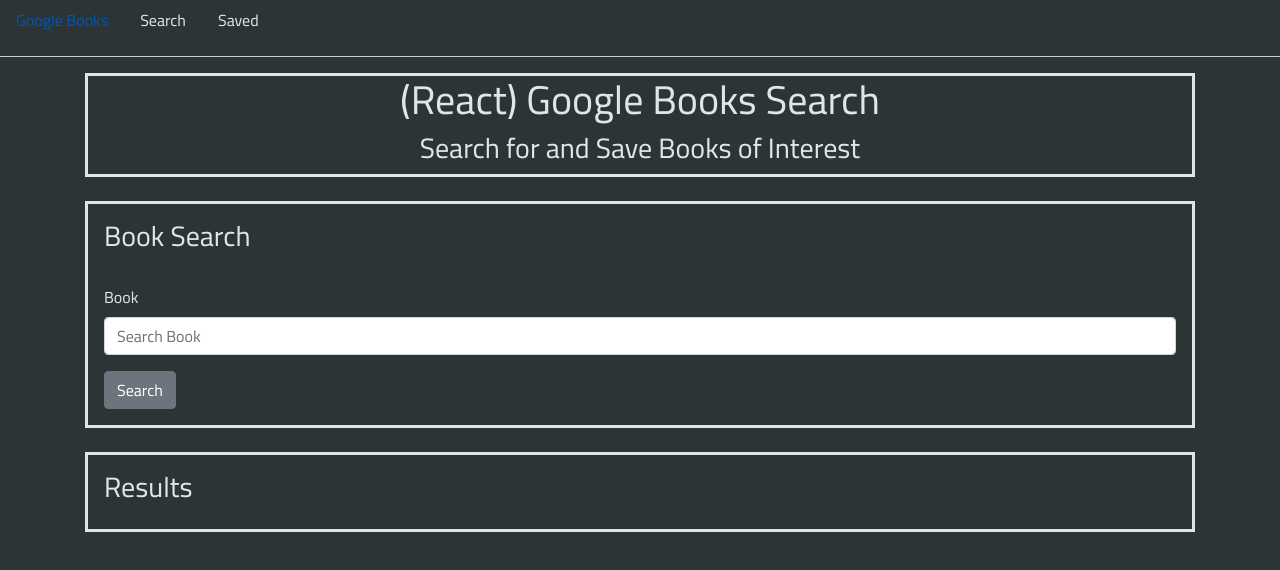
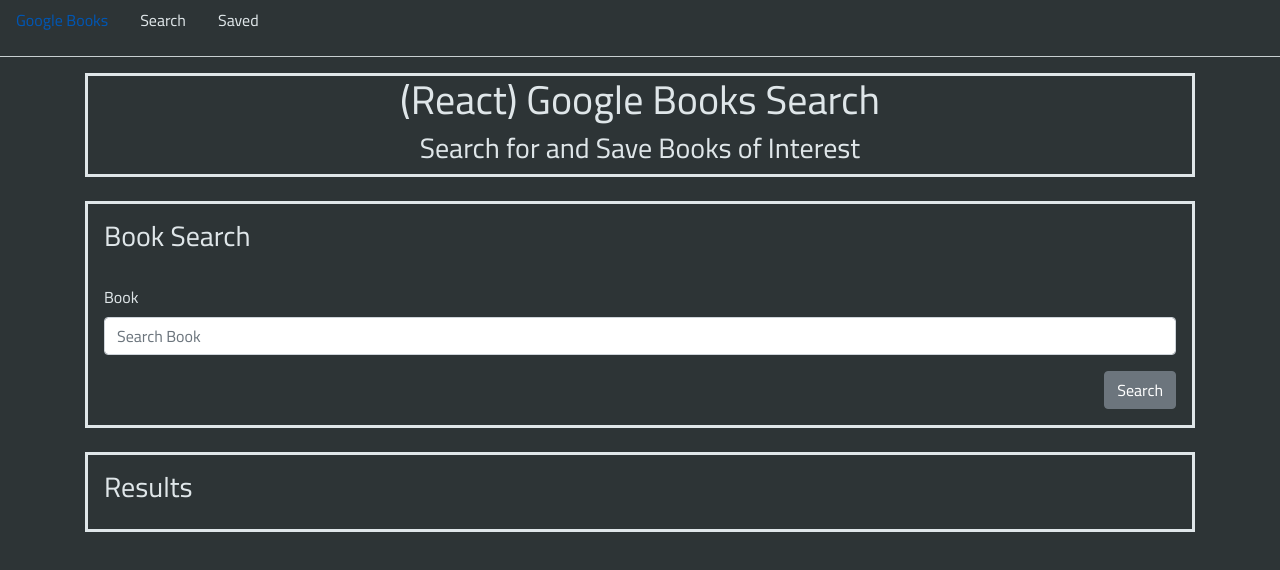
Before and after one commit to bhamann-collab/Google-Books-Search, a React (Create React App) app in the folder client/: page / in a window 1280 px wide. Shown: the top 570 px of the page. Built offline with nearby package versions, Linux system fonts and the light colour scheme.

Commit message:
search button is now to the right

```diff
--- a/client/src/components/Search/Search.css
+++ b/client/src/components/Search/Search.css
@@ -10,6 +10,11 @@
     border: 3px solid #dfe6e9;
 }
 
+.buttonContainer {
+    display: flex;
+    justify-content: right;
+}
+
 #bookValue {
     color: black;
 }
--- a/client/src/components/Search/SearchBar.js
+++ b/client/src/components/Search/SearchBar.js
@@ -12,7 +12,9 @@
                         <Form>
                             <Label for="Book">Book</Label>
                             <Input type="Book" name="Book" placeholder="Search Book" id="bookValue"/>
-                            <Button className="mt-3">Search</Button>
+                            <div className="buttonContainer">
+                                <Button className="mt-3">Search</Button>
+                            </div>
                         </Form>
                     </div>
                 </Col>
```
